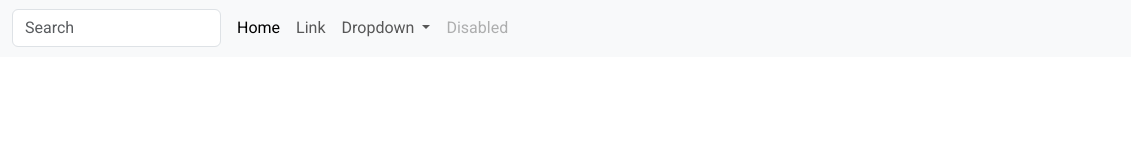
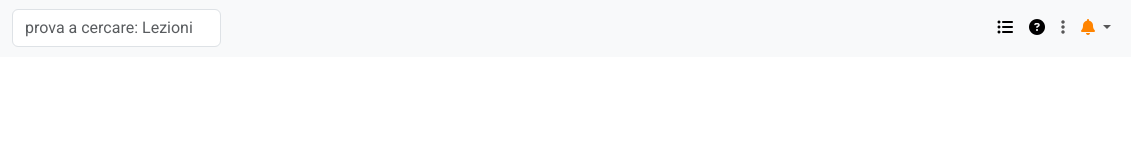
Before and after one commit to MaionePietro/html-css-bootstrap-dashboard, a plain HTML site: page index.html in a window 1280 px wide. Shown: the full height of the page, 149-1280 px from the left. Drawn offline with nearby package versions, Linux system fonts and the light colour scheme.

Commit message:
FIX icon navbar

```diff
--- a/index.html
+++ b/index.html
@@ -23,28 +23,33 @@
                   </a>
                   <div class="collapse navbar-collapse" id="navbarSupportedContent">
                     <form class="d-flex" role="search">
-                        <input class="form-control me-2" type="search" placeholder="Search" aria-label="Search">
+                        <input class="form-control me-2" type="search" placeholder="prova a cercare: Lezioni di Laravel" aria-label="Search">
                     </form>
-                    <ul class="navbar-nav me-auto mb-2 mb-lg-0">
+                    <ul class="navbar-nav ms-auto">
                       <li class="nav-item">
-                        <a class="nav-link active" aria-current="page" href="#">Home</a>
+                        <a class="nav-link active" aria-current="page" href="#">
+                            <i class="fa-solid fa-list-ul"></i>
+                        </a>
                       </li>
                       <li class="nav-item">
-                        <a class="nav-link" href="#">Link</a>
+                        <a class="nav-link active" aria-current="page" href="#">
+                            <i class="fa-solid fa-circle-question"></i>
+                        </a>
+                      </li>
+                      <li class="nav-item">
+                        <a class="nav-link" href="#">
+                            <i class="fa-solid fa-ellipsis-vertical"></i>
+                        </a>
                       </li>
                       <li class="nav-item dropdown">
                         <a class="nav-link dropdown-toggle" href="#" role="button" data-bs-toggle="dropdown" aria-expanded="false">
-                          Dropdown
+                            <i class="fa-solid fa-bell" style="color: #FF8400;"></i>
                         </a>
                         <ul class="dropdown-menu">
-                          <li><a class="dropdown-item" href="#">Action</a></li>
-                          <li><a class="dropdown-item" href="#">Another action</a></li>
-                          <li><hr class="dropdown-divider"></li>
-                          <li><a class="dropdown-item" href="#">Something else here</a></li>
+                          <li><a class="dropdown-item" href="#">Profilo</a></li>
+                          <li><a class="dropdown-item" href="#">Fatturazione</a></li>
+                          <li><a class="dropdown-item" href="#">Logout</a></li>
                         </ul>
-                      </li>
-                      <li class="nav-item">
-                        <a class="nav-link disabled">Disabled</a>
                       </li>
                     </ul>
                   </div>
```
